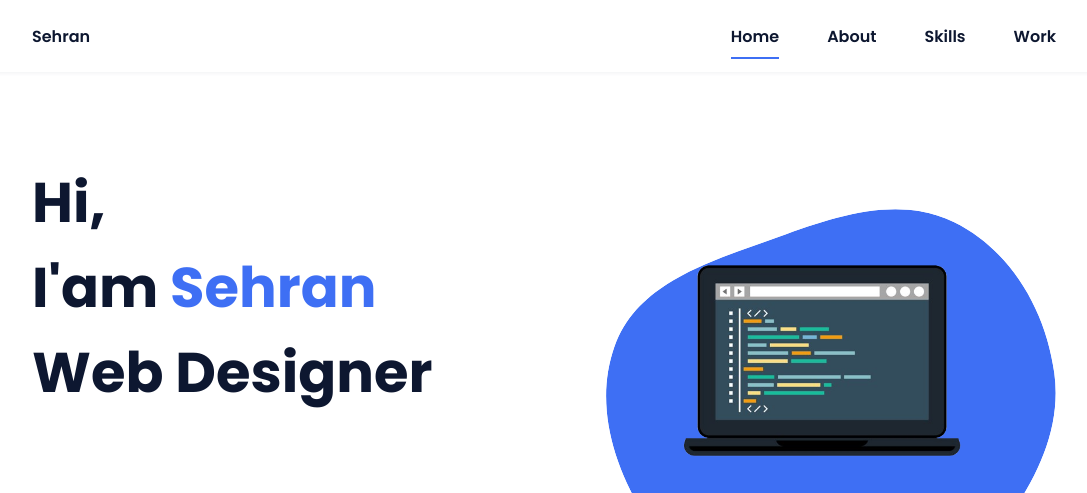
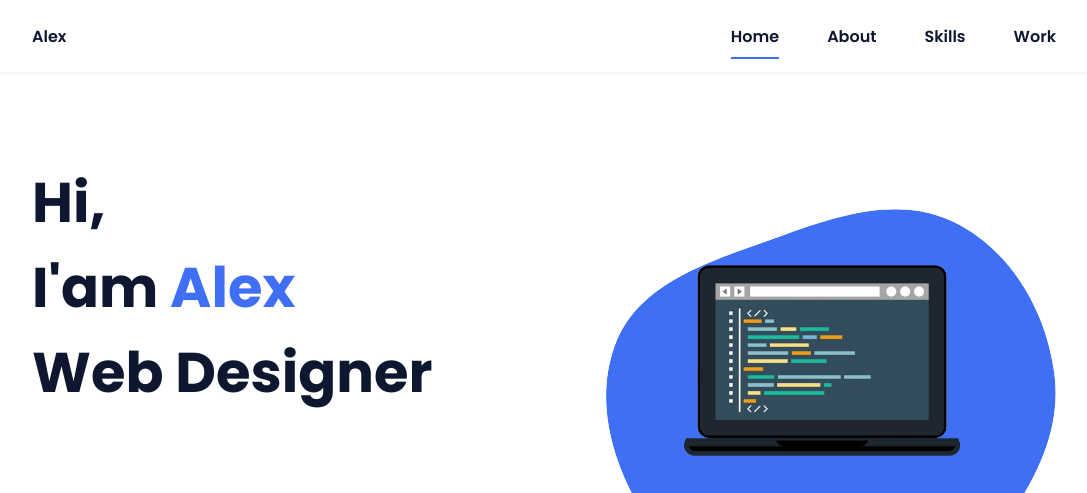
Before and after one commit to Codes645/Portfolio-Personal-Website, a plain HTML site: page index.html in a window 1280 px wide. Shown: the top 493 px of the page, without its empty margins (96-1183 px from the left). Drawn offline with nearby package versions, Linux system fonts and the light colour scheme.

Commit message:
index.html

```diff
--- a/index.html
+++ b/index.html
@@ -16,7 +16,7 @@
         <header class="l-header">
             <nav class="nav bd-grid">
                 <div>
-                    <a href="#" class="nav__logo">Sehran</a>
+                    <a href="#" class="nav__logo">Alex</a>
                 </div>
 
                 <div class="nav__menu" id="nav-menu">
@@ -38,7 +38,7 @@
             <!--===== HOME =====-->
             <section class="home bd-grid" id="home">
                 <div class="home__data">
-                    <h1 class="home__title">Hi,<br>I'am <span class="home__title-color">Sehran</span><br> Web Designer</h1>
+                    <h1 class="home__title">Hi,<br>I'am <span class="home__title-color">Alex</span><br> Web Designer</h1>
                 </div>
 
                 <div class="home__social">
```
